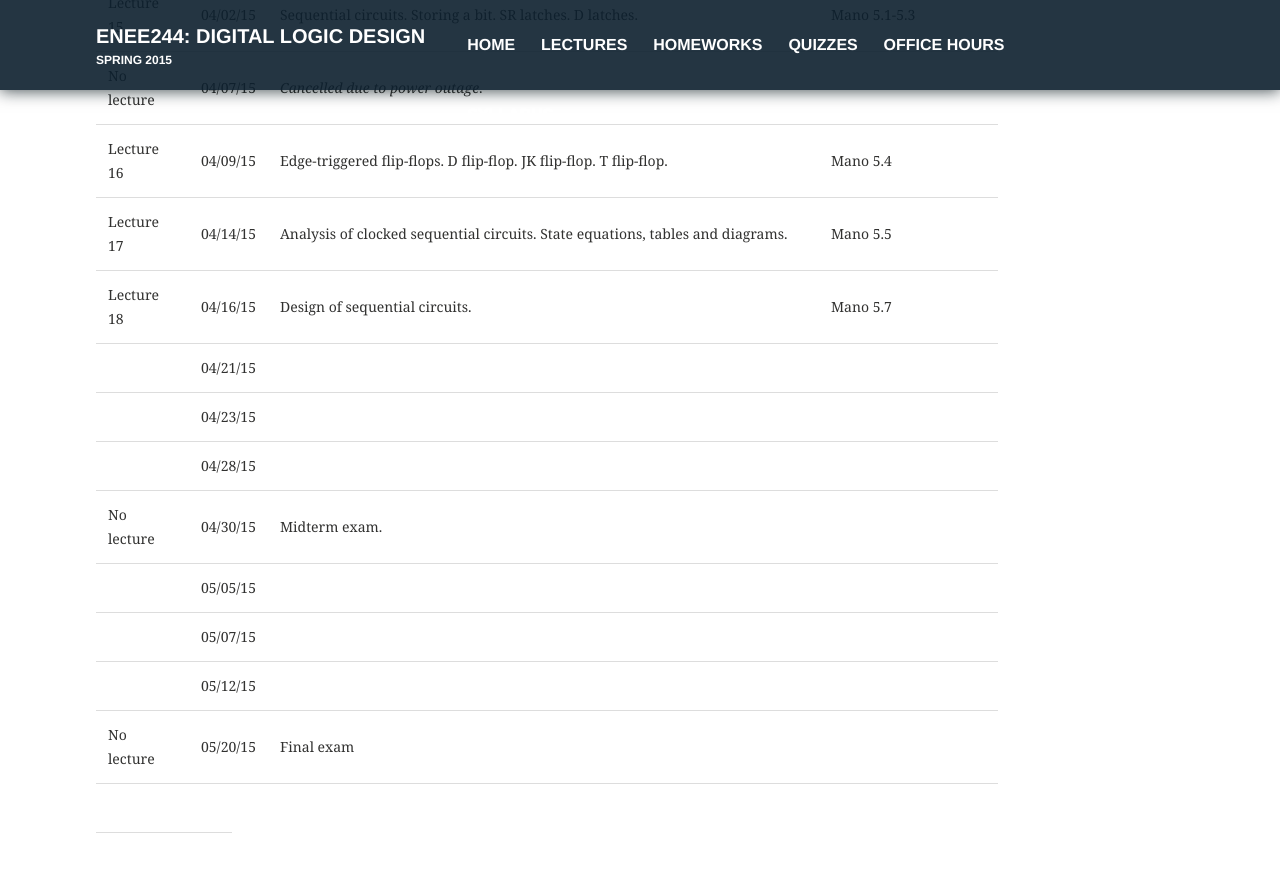
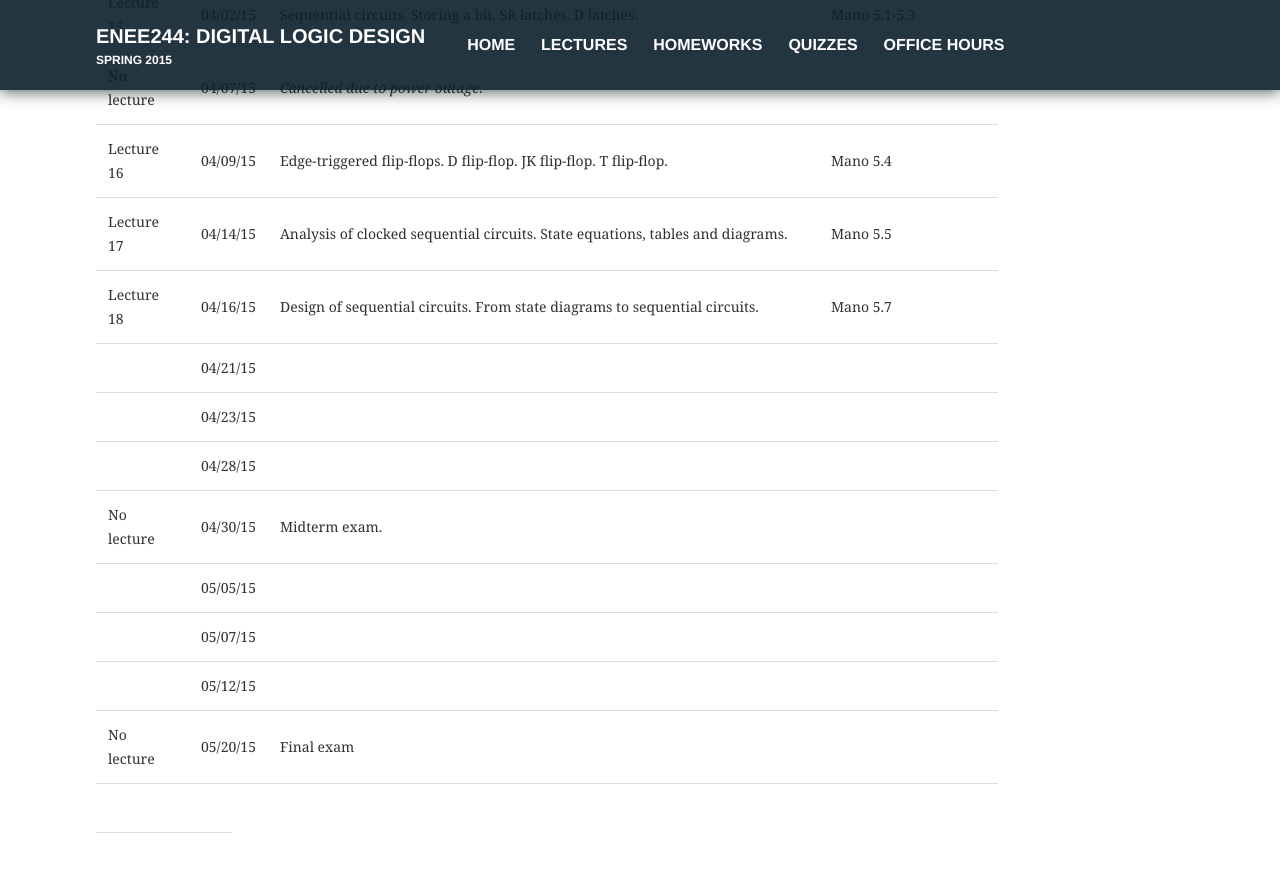
Before and after one commit to enee244/enee244.github.io, a Jekyll site: the page built from lectures/index.md, in a window 1280 px wide and 900 px high, scrolled down 1772 px. Shown: the top 872 px of the window. Built offline with Jekyll 4.4.1, drawn with Linux system fonts in a browser that asks for light colours.

Commit message:
Update index.md

```diff
--- a/lectures/index.md
+++ b/lectures/index.md
@@ -33,7 +33,7 @@
 |No lecture |04/07/15 | *Cancelled due to power outage*. |
 |Lecture 16 |04/09/15 | Edge-triggered flip-flops. D flip-flop. JK flip-flop. T flip-flop.| Mano 5.4
 |Lecture 17 |04/14/15 | Analysis of clocked sequential circuits. State equations, tables and diagrams. | Mano 5.5
-|Lecture 18 |04/16/15 | Design of sequential circuits. | Mano 5.7
+|Lecture 18 |04/16/15 | Design of sequential circuits. From state diagrams to sequential circuits. | Mano 5.7
 ||04/21/15 |  |
 ||04/23/15 ||
 ||04/28/15 ||
```
